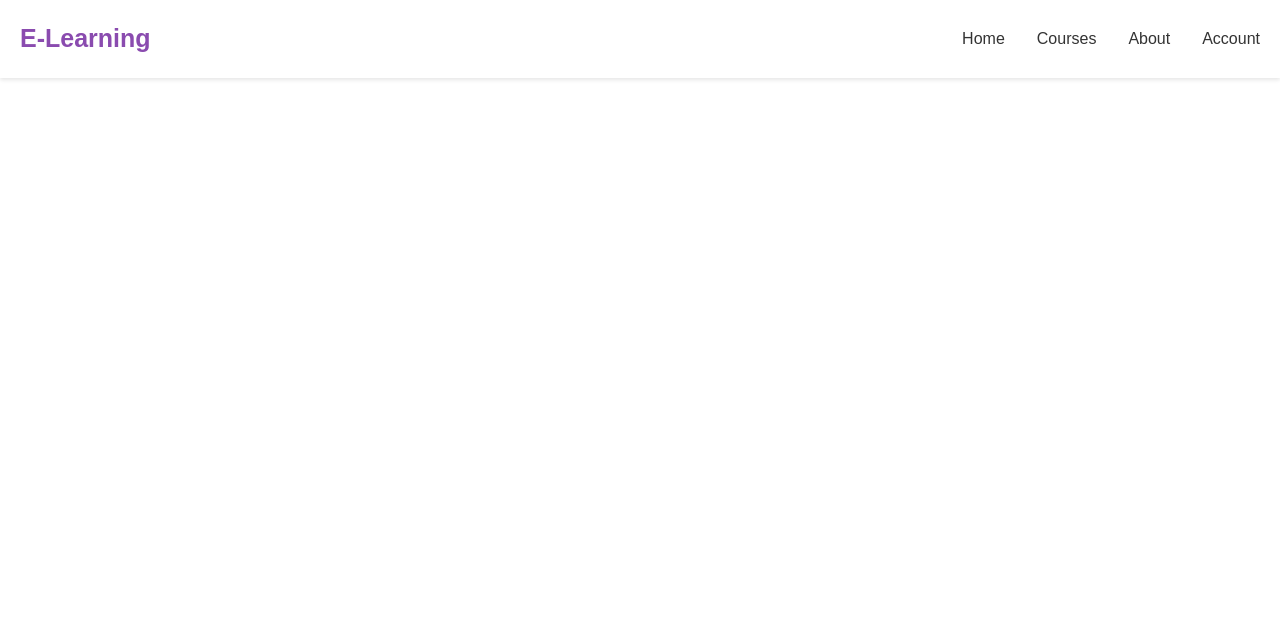
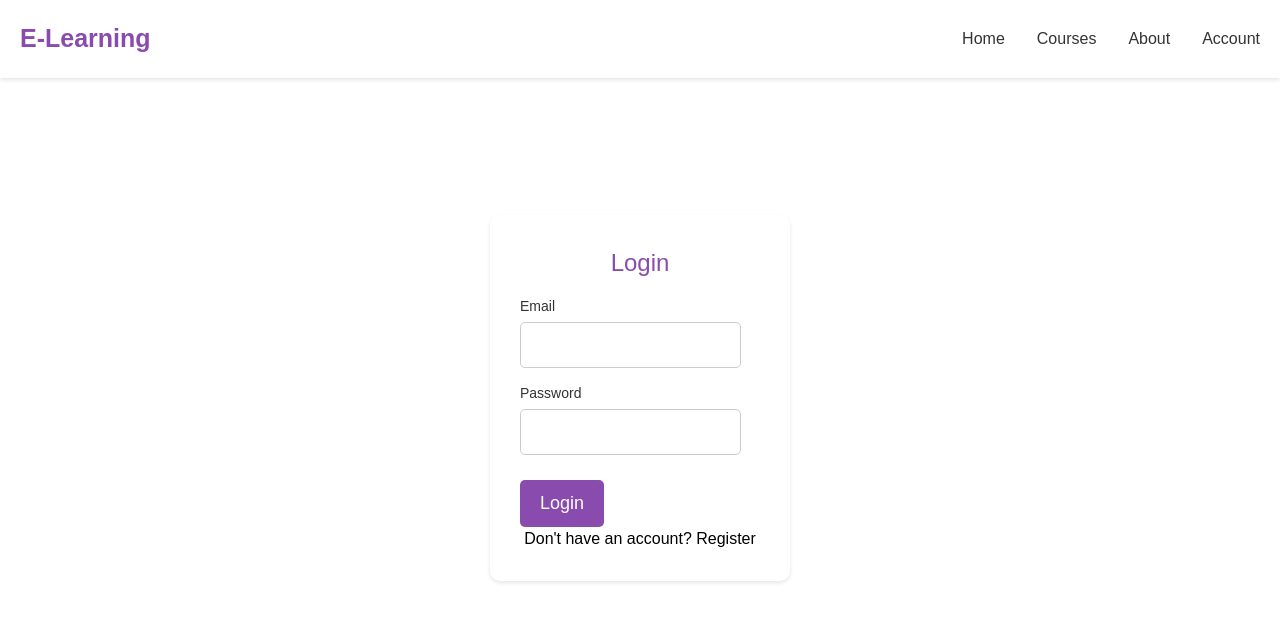
Before and after one commit to prabhanshtiwari/E-Learning, a React app in the folder frontend/: page /login in a window 1280 px wide. Shown: the top 622 px of the page. Built offline with nearby package versions, Linux system fonts and the light colour scheme; the HTML template or start-up script is replaced by a standard one.

Commit message:
created login, register, and verify page

```diff
--- a/frontend/src/App.css
+++ b/frontend/src/App.css
@@ -3,5 +3,25 @@ body {
   padding: 0;
   box-sizing: border-box;
 
-  font-family: Arial, Helvetica, sans-serif;
+  font-family: Arial, sans-serif;
 }
+
+.common-btn {
+  background-color: #8a4baf;
+  color: white;
+  padding: 10px 20px;
+  border: none;
+  border-radius: 5px;
+  font-size: 18px;
+  cursor: pointer;
+  transition: background-color 0.3s ease;
+  margin-top: 10px;
+
+  &:hover {
+    background-color: #5f357e;
+  }
+
+  @media (max-width: 768px) {
+    font-size: 16px;
+  }
+}
--- a/frontend/src/App.jsx
+++ b/frontend/src/App.jsx
@@ -3,6 +3,9 @@ import "./App.css";
 import { BrowserRouter, Route, Routes } from "react-router-dom";
 import Home from "./pages/home/Home";
 import Header from "./components/header/Header";
+import Login from "./pages/auth/Login";
+import Register from "./pages/auth/Register";
+import Verify from "./pages/auth/Verify";
 
 const App = () => {
   return (
@@ -11,6 +14,9 @@ const App = () => {
         <Header />
         <Routes>
           <Route path="/" element={<Home />} />
+          <Route path="/login" element={<Login />} />
+          <Route path="/register" element={<Register />} />
+          <Route path="/verify" element={<Verify />} />
         </Routes>
       </BrowserRouter>
     </>
--- /dev/null
+++ b/frontend/src/pages/auth/Login.jsx
@@ -0,0 +1,27 @@
+import React from "react";
+import "./auth.css";
+import { Link } from "react-router-dom";
+
+const Login = () => {
+  return (
+    <div className="auth-page">
+      <div className="auth-form">
+        <h2>Login</h2>
+        <form>
+          <label htmlFor="email">Email</label>
+          <input type="email" required />
+
+          <label htmlFor="password">Password</label>
+          <input type="password" required />
+
+          <button className="common-btn">Login</button>
+        </form>
+        <p>
+          Don't have an account? <Link to={"/register"}>Register</Link>
+        </p>
+      </div>
+    </div>
+  );
+};
+
+export default Login;
--- /dev/null
+++ b/frontend/src/pages/auth/Register.jsx
@@ -0,0 +1,30 @@
+import React from "react";
+import "./auth.css";
+import { Link } from "react-router-dom";
+
+const Register = () => {
+  return (
+    <div className="auth-page">
+      <div className="auth-form">
+        <h2>Register</h2>
+        <form>
+          <label htmlFor="name">Name</label>
+          <input type="text" required />
+
+          <label htmlFor="email">Email</label>
+          <input type="email" required />
+
+          <label htmlFor="password">Password</label>
+          <input type="password" required />
+
+          <button className="common-btn">Register</button>
+        </form>
+        <p>
+          Already have an account? <Link to={"/login"}>Login</Link>
+        </p>
+      </div>
+    </div>
+  );
+};
+
+export default Register;
--- /dev/null
+++ b/frontend/src/pages/auth/Verify.jsx
@@ -0,0 +1,24 @@
+import React from "react";
+import "./auth.css";
+import { Link } from "react-router-dom";
+
+const Verify = () => {
+  return (
+    <div className="auth-page">
+      <div className="auth-form">
+        <h2>Verify Account</h2>
+        <form>
+          <label htmlFor="otp">OTP</label>
+          <input type="number" required />
+
+          <button className="common-btn">Verify</button>
+        </form>
+        <p>
+          Go to <Link to={"/login"}>Login</Link> page
+        </p>
+      </div>
+    </div>
+  );
+};
+
+export default Verify;
--- /dev/null
+++ b/frontend/src/pages/auth/auth.css
@@ -0,0 +1,41 @@
+.auth-page {
+  display: flex;
+  align-items: center;
+  justify-content: center;
+  height: 80vh;
+  background-color: white;
+
+  .auth-form {
+    background-color: #fff;
+    padding: 30px;
+    border-radius: 10px;
+    box-shadow: 0px 2px 4px rgba(0, 0, 0, 0.1);
+    text-align: center;
+    width: 300px;
+
+    h2 {
+      font-size: 24px;
+      color: #8a4baf;
+      margin-bottom: 15px;
+    }
+
+    form {
+      text-align: left;
+
+      label {
+        display: block;
+        margin-bottom: 5px;
+        font-size: 14px;
+        color: #333;
+      }
+
+      input {
+        width: 92%;
+        padding: 10px;
+        margin-bottom: 15px;
+        border: 1px solid #ccc;
+        border-radius: 5px;
+      }
+    }
+  }
+}
```
